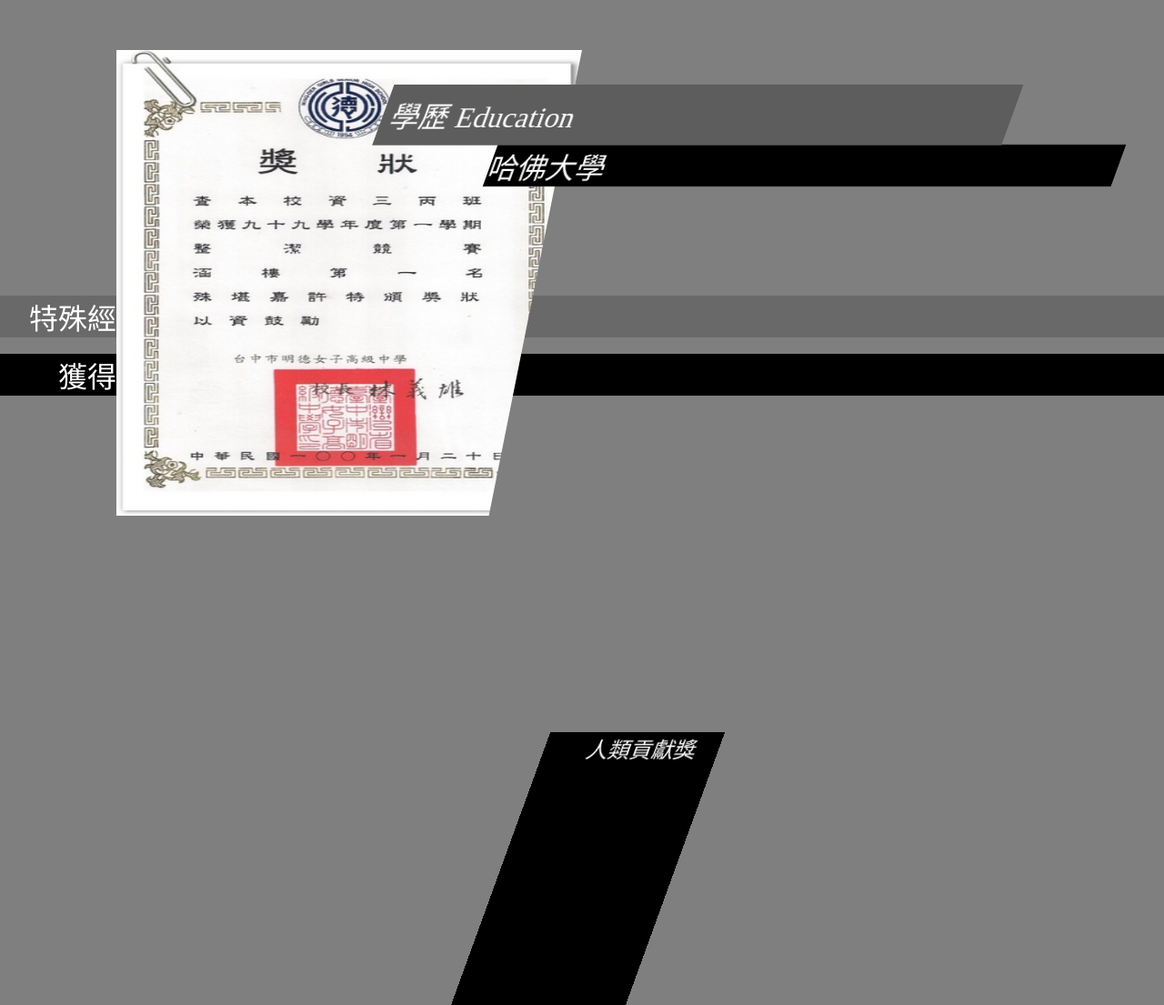
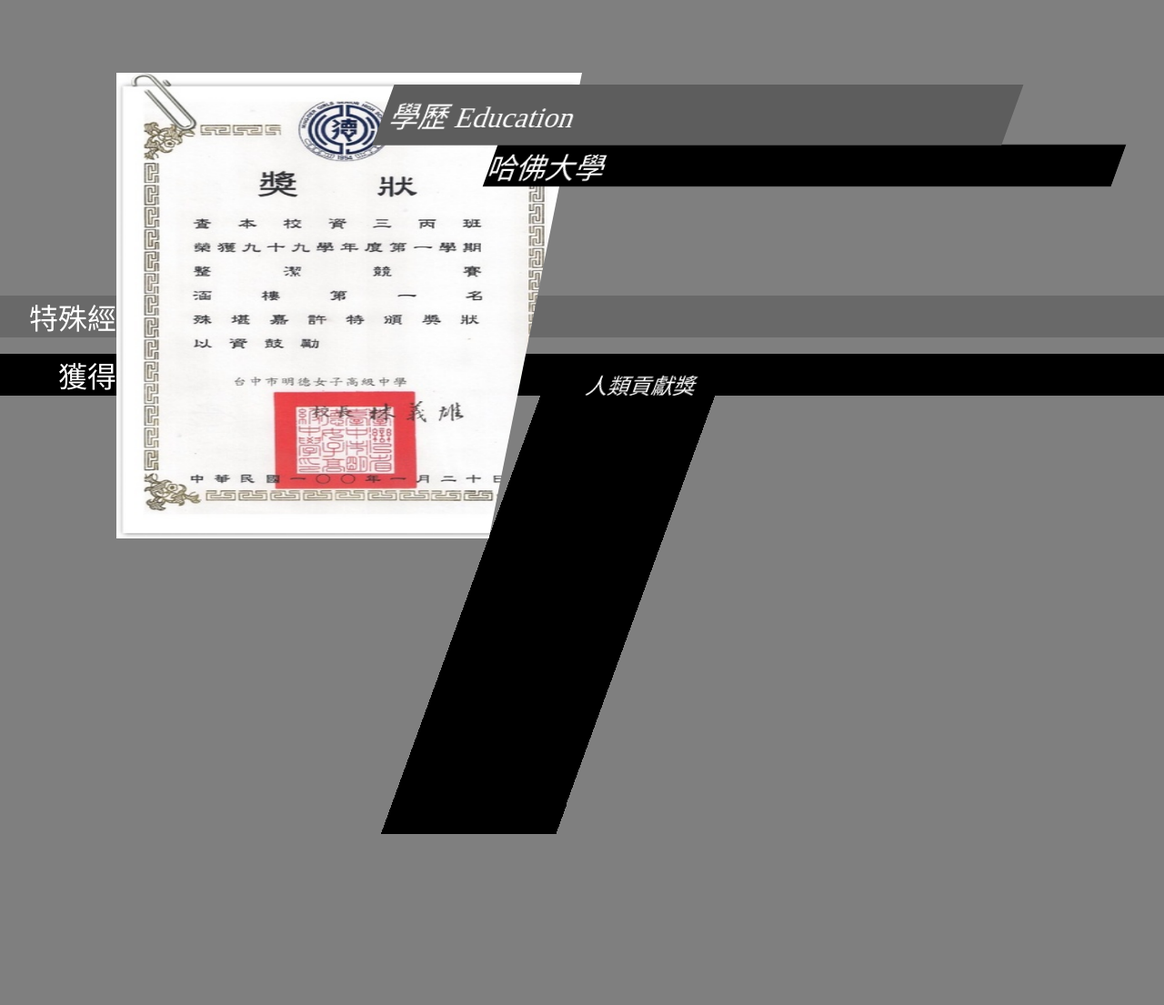
Before and after one commit to resume-sample/resume-sample.github.io, a plain HTML site: page index.html in a window 1280 px wide. Shown: the part 795-1900 px from the top of the page at 91% size. After the commit the page ends 1712 px from the top, so only its background shows below. Drawn offline with Linux system fonts and the light colour scheme.

Commit message:
Update index.html

```diff
--- a/index.html
+++ b/index.html
@@ -389,14 +389,14 @@
       position: absolute;
       z-index: 3; /* 確保圖片在遮罩之上 */
       left: 0%;
-      top: 150%;
+      top: 200%;
 }
 
 #award {
     position: absolute;
     font-size: x-large;
     height: 40vw;
-    top: 200%;
+    top: 150%;
     left: 40%;
     color: white;
     background-color: black;
```
